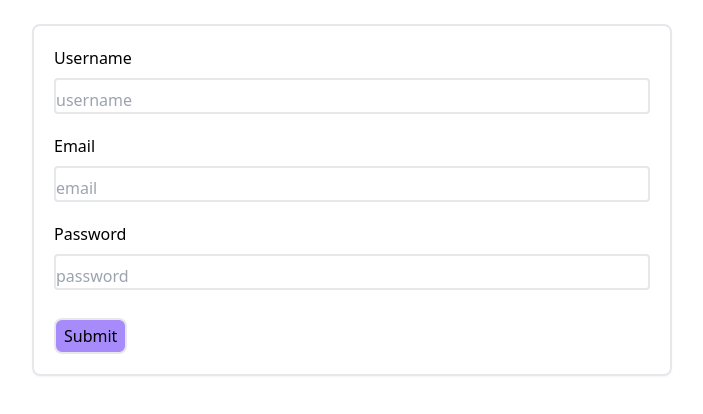
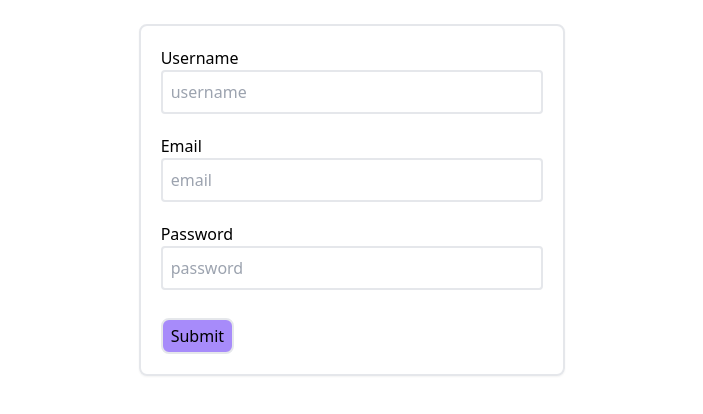
Before and after one commit to SongCastle/KoR, a React app in the folder front/: page /signup in a window 1280 px wide. Shown: the top 414 px of the page, without its empty margins (288-991 px from the left). Built offline with nearby package versions, Linux system fonts and the light colour scheme; the HTML template or start-up script is replaced by a standard one.

Commit message:
SignupForm修正

```diff
--- a/front/src/components/SignupForm.jsx
+++ b/front/src/components/SignupForm.jsx
@@ -1,23 +1,37 @@
-import React from "react";
+import React from 'react';
 
-export const SingupForm = () => {
-  return (
-    <div className="flex justify-center pt-6">
-      <form className="w-1/2 border-2 rounded-lg shadow-sm p-5">
-        <div className="flex flex-col mb-5">
-          <label className="mb-2">Username</label>
-          <input type="text" placeholder="username" className="border-2 rounded pt-2"></input>
+export const SingupForm = () => (
+  <div className='flex justify-center pt-6'>
+    <form className='w-1/3 border-2 rounded-lg shadow-sm p-5'>
+      <div className='mb-5'>
+        <label className='flex flex-col mb-2' htmlFor='username'>
+          Username
+          <input
+            id='username'
+            type='text'
+            placeholder='username'
+            className='border-2 rounded p-2'
+          />
+        </label>
       </div>
-        <div className="flex flex-col mb-5">
-          <label className="mb-2">Email</label>
-          <input type="text" placeholder="email" className="border-2 rounded pt-2"></input>
+      <div className='mb-5'>
+        <label className='flex flex-col mb-2' htmlFor='email'>
+          Email
+          <input id='email' type='text' placeholder='email' className='border-2 rounded p-2' />
+        </label>
       </div>
-        <div className="flex flex-col mb-7">
-          <label className="mb-2">Password</label>
-          <input type="text" placeholder="password" className="border-2 rounded pt-2"></input>
+      <div className='mb-7'>
+        <label className='flex flex-col mb-2' htmlFor='password'>
+          Password
+          <input
+            id='password'
+            type='text'
+            placeholder='password'
+            className='border-2 rounded p-2'
+          />
+        </label>
       </div>
-        <input type="submit" className="bg-purple-400 border-2 rounded-lg px-2 py-1" />
+      <input type='submit' className='bg-purple-400 border-2 rounded-lg px-2 py-1' />
     </form>
   </div>
 );
-};
```
Lines whose indentation alone changed are shown as unchanged.
